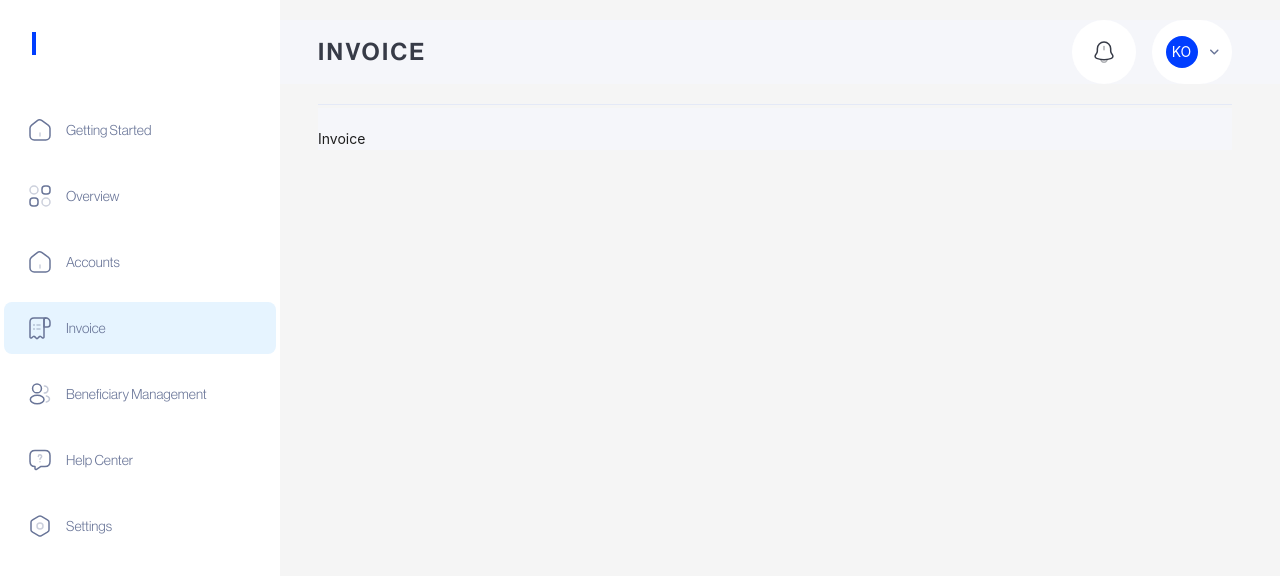
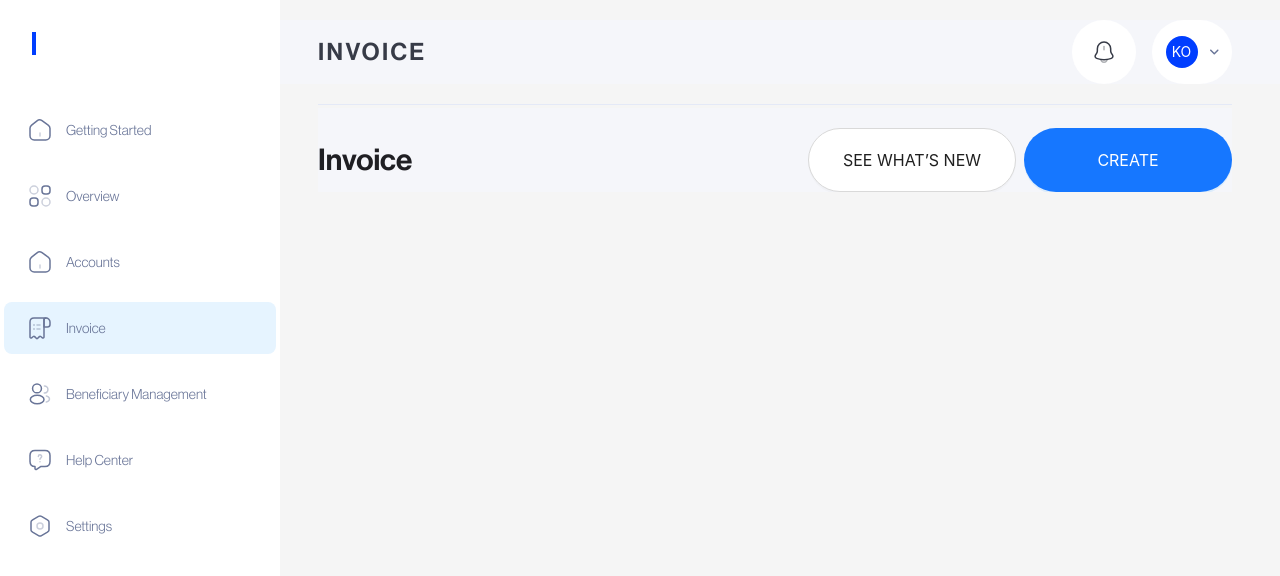
Before and after one commit to Dreezy305/Numeris-assessment, a React (Vite) app: page /invoice in a window 1280 px wide. Shown: the top 576 px of the page. Built offline with nearby package versions, Linux system fonts and the light colour scheme.

Commit message:
app layout and invoice

```diff
--- a/src/app/invoice/Invoice.tsx
+++ b/src/app/invoice/Invoice.tsx
@@ -1,11 +1,24 @@
-import { Flex, Space, Typography } from "antd";
+import { Button, Flex, Space, Typography } from "antd";
 
 const Invoice = (): JSX.Element => {
   return (
-    <Flex gap={6} style={{ width: "100%" }} className="mt-5">
-      <Typography.Text className="">Invoice</Typography.Text>
+    <Flex
+      gap={6}
+      style={{ width: "100%" }}
+      className="mt-5"
+      justify="space-between"
+      align="center"
+    >
+      <Typography.Text className="font-NeueHaasDisplayMedium font-medium text-NumerisDark text-3xl">
+        Invoice
+      </Typography.Text>
       <Space direction="horizontal" size={"small"}>
-
+        <Button type="default" shape="round" size={"large"} className="uppercase h-16 w-52 cursor-pointer">
+          see what’s new
+        </Button>
+        <Button type="primary" shape="round" size={"large"} className="uppercase h-16 w-52 cursor-pointer">
+          CREATE
+        </Button>
       </Space>
     </Flex>
   );
```
